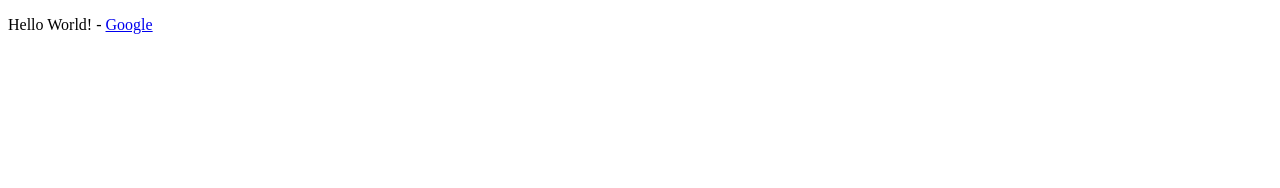
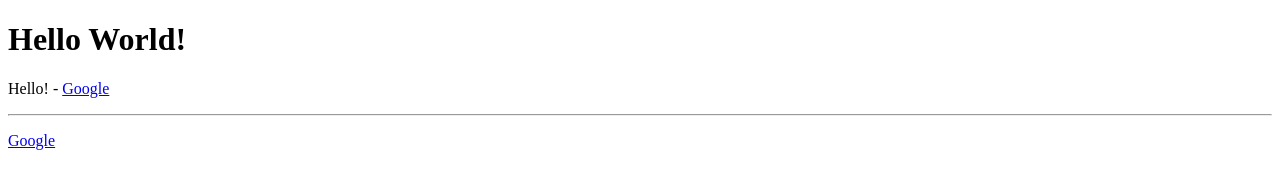
Before and after one commit to adavisson/udemy-vue-section2, a plain HTML site: page index.html in a window 1280 px wide. Drawn offline with nearby package versions, Linux system fonts and the light colour scheme.

Commit message:
v-oncev-html

```diff
--- a/index.html
+++ b/index.html
@@ -7,7 +7,10 @@
   <body>
 
     <div id="app">
+      <h1 v-once>{{ title }}</h1>
       <p>{{ sayHello() }} - <a v-bind:href="link">Google</a></p>
+      <hr>
+      <p v-html="finishedLink"></p>
     </div>
 
     <script src='./index.js'></script>
--- a/index.js
+++ b/index.js
@@ -2,10 +2,12 @@ new Vue({
   el: '#app',
   data: {
     title: 'Hello World!',
-    link: 'https://google.com'
+    link: 'https://google.com',
+    finishedLink: '<a href="https://google.com">Google</a>',
   },
   methods: {
     sayHello: function() {
+      this.title = 'Hello!'
       return this.title
     },
   },
```
